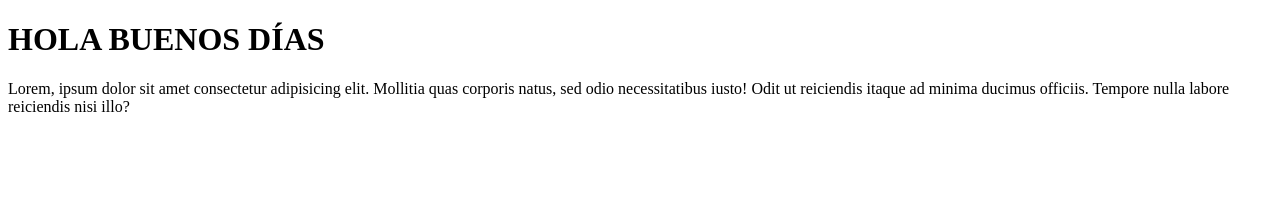
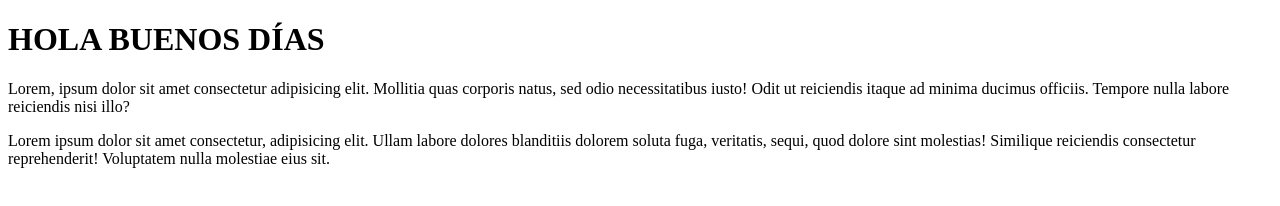
Before and after one commit to gemalv/web-sincro-, a plain HTML site: page index.html in a window 1280 px wide. Drawn offline with Linux system fonts and the light colour scheme.

Commit message:
nuevo cambio

```diff
--- a/index.html
+++ b/index.html
@@ -9,5 +9,7 @@
     <h1>HOLA BUENOS DÍAS</h1>
     <p>Lorem, ipsum dolor sit amet consectetur adipisicing elit. Mollitia quas corporis natus, sed odio necessitatibus iusto! Odit ut reiciendis itaque ad minima ducimus officiis. Tempore nulla labore reiciendis nisi illo?</p>
 
+    <p>Lorem ipsum dolor sit amet consectetur, adipisicing elit. Ullam labore dolores blanditiis dolorem soluta fuga, veritatis, sequi, quod dolore sint molestias! Similique reiciendis consectetur reprehenderit! Voluptatem nulla molestiae eius sit.</p>
+
 </body>
 </html>
```
